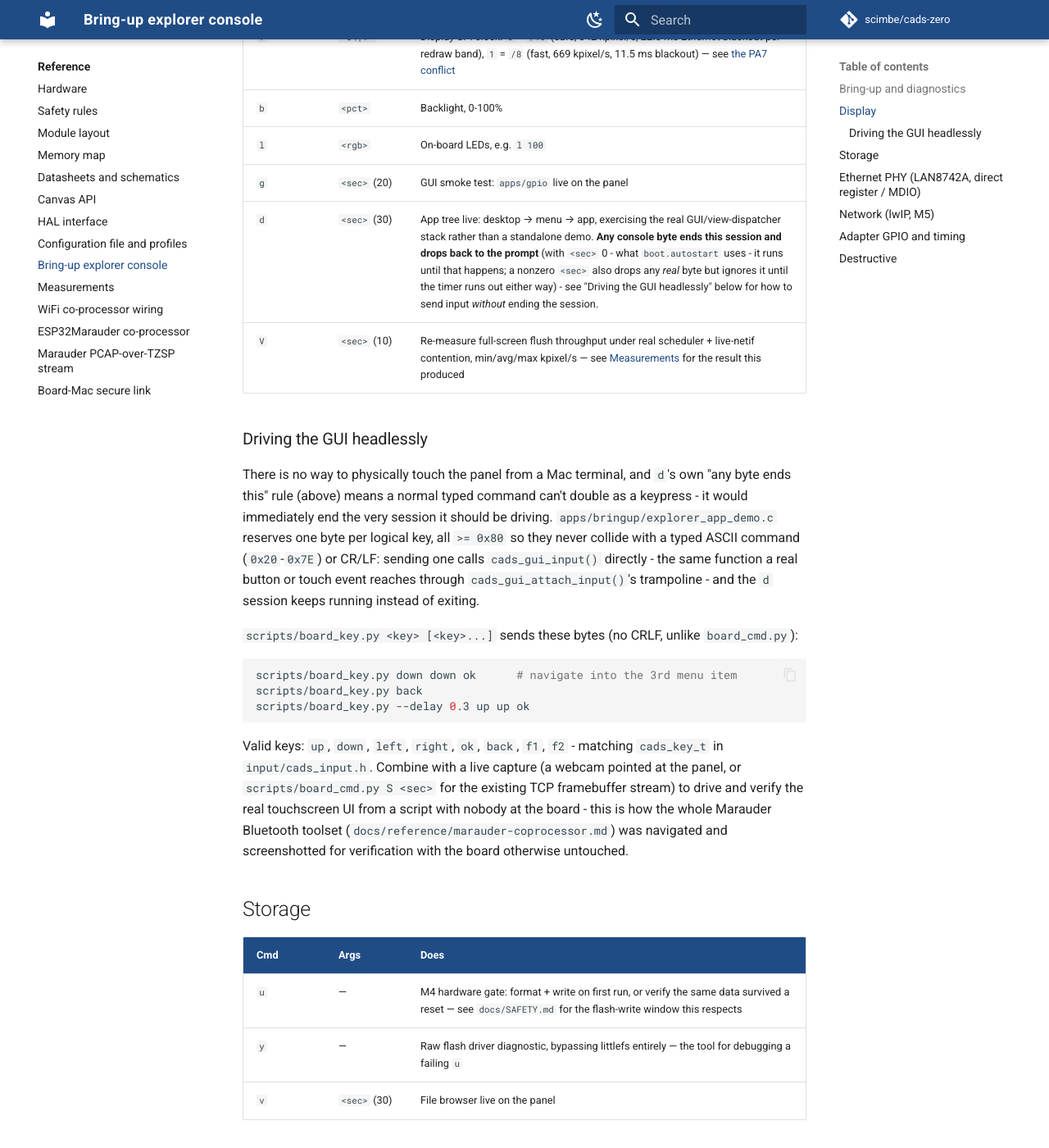
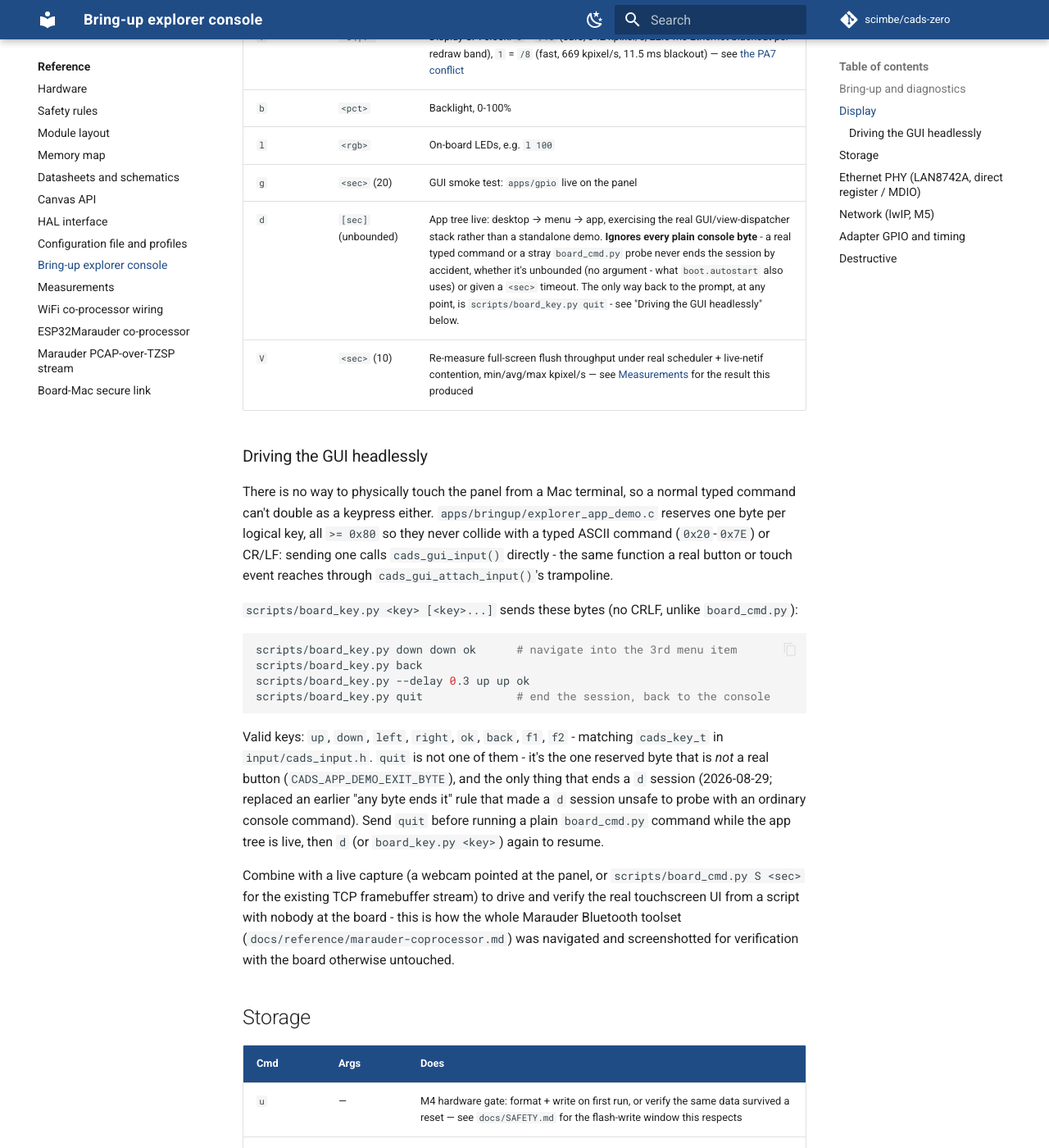
Before and after one commit to scimbe/cads-zero-firmware, an MkDocs documentation site: the page built from docs/reference/explorer-console.md, in a window 1280 px wide and 1400 px high, scrolled down 1414 px. Shown: the whole window at 82% size. Built offline with MkDocs 1.6.1 and Material for MkDocs 9.7.7, drawn with Linux system fonts in a browser that asks for light colours; comment, search, counter and statistics services are not loaded.

Commit message:
feat(gui): replace the 30-min GUI-session timeout with an explicit quit byte
User's own proposal, and the right one: instead of picking a duration
and having the session silently expire (this cost real back-and-forth
today - restarting it repeatedly, then explaining why the panel had
gone dark), the app-tree session now runs unbounded by default (`d`
with no argument, and boot.autostart's own call, both seconds == 0u)
and ignores every plain console byte - a real typed command or a
stray board_cmd.py probe can no longer end it by accident, matching
the protection a bounded `d <n>` already had.

The only way back to the console, at any point, is one new dedicated
byte (0x88, CADS_APP_DEMO_EXIT_BYTE) in the same reserved range as the
existing button-injection bytes - not a real button, sent via
`scripts/board_key.py quit`. Removes the old "seconds == 0 exits on
any byte" special case entirely rather than adding a third mode:
bounded and unbounded runs now share one byte-handling rule.

Hardware-verified: boot.autostart's unbounded session survived an `E`
probe untouched, `board_key.py quit` returned control immediately,
and a normal command worked right after.

````diff
--- a/docs/reference/explorer-console.md
+++ b/docs/reference/explorer-console.md
@@ -43,20 +43,18 @@ pass/fail check. See [Run the hardware gate](../how-to/board-test.md).
 | `b` | `<pct>` | Backlight, 0-100% |
 | `l` | `<rgb>` | On-board LEDs, e.g. `l 100` |
 | `g` | `<sec>` (20) | GUI smoke test: `apps/gpio` live on the panel |
-| `d` | `<sec>` (30) | App tree live: desktop → menu → app, exercising the real GUI/view-dispatcher stack rather than a standalone demo. **Any console byte ends this session and drops back to the prompt** (with `<sec>` 0 - what `boot.autostart` uses - it runs until that happens; a nonzero `<sec>` also drops any *real* byte but ignores it until the timer runs out either way) - see "Driving the GUI headlessly" below for how to send input *without* ending the session. |
+| `d` | `[sec]` (unbounded) | App tree live: desktop → menu → app, exercising the real GUI/view-dispatcher stack rather than a standalone demo. **Ignores every plain console byte** - a real typed command or a stray `board_cmd.py` probe never ends the session by accident, whether it's unbounded (no argument - what `boot.autostart` also uses) or given a `<sec>` timeout. The only way back to the prompt, at any point, is `scripts/board_key.py quit` - see "Driving the GUI headlessly" below. |
 | `V` | `<sec>` (10) | Re-measure full-screen flush throughput under real scheduler + live-netif contention, min/avg/max kpixel/s — see [Measurements](measurements.md) for the result this produced |
 
 ### Driving the GUI headlessly
 
-There is no way to physically touch the panel from a Mac terminal, and `d`'s
-own "any byte ends this" rule (above) means a normal typed command can't
-double as a keypress - it would immediately end the very session it should
-be driving. `apps/bringup/explorer_app_demo.c` reserves one byte per
-logical key, all `>= 0x80` so they never collide with a typed ASCII command
-(`0x20`-`0x7E`) or CR/LF: sending one calls `cads_gui_input()` directly -
-the same function a real button or touch event reaches through
-`cads_gui_attach_input()`'s trampoline - and the `d` session keeps running
-instead of exiting.
+There is no way to physically touch the panel from a Mac terminal, so a
+normal typed command can't double as a keypress either.
+`apps/bringup/explorer_app_demo.c` reserves one byte per logical key, all
+`>= 0x80` so they never collide with a typed ASCII command (`0x20`-`0x7E`)
+or CR/LF: sending one calls `cads_gui_input()` directly - the same function
+a real button or touch event reaches through `cads_gui_attach_input()`'s
+trampoline.
 
 `scripts/board_key.py <key> [<key>...]` sends these bytes (no CRLF, unlike
 `board_cmd.py`):
@@ -65,15 +63,24 @@ instead of exiting.
 scripts/board_key.py down down ok      # navigate into the 3rd menu item
 scripts/board_key.py back
 scripts/board_key.py --delay 0.3 up up ok
+scripts/board_key.py quit              # end the session, back to the console
 ```
 
 Valid keys: `up`, `down`, `left`, `right`, `ok`, `back`, `f1`, `f2` -
-matching `cads_key_t` in `input/cads_input.h`. Combine with a live capture
-(a webcam pointed at the panel, or `scripts/board_cmd.py S <sec>` for the
-existing TCP framebuffer stream) to drive and verify the real touchscreen
-UI from a script with nobody at the board - this is how the whole Marauder
-Bluetooth toolset (`docs/reference/marauder-coprocessor.md`) was navigated
-and screenshotted for verification with the board otherwise untouched.
+matching `cads_key_t` in `input/cads_input.h`. `quit` is not one of them -
+it's the one reserved byte that is *not* a real button
+(`CADS_APP_DEMO_EXIT_BYTE`), and the only thing that ends a `d` session
+(2026-08-29; replaced an earlier "any byte ends it" rule that made a `d`
+session unsafe to probe with an ordinary console command). Send `quit`
+before running a plain `board_cmd.py` command while the app tree is live,
+then `d` (or `board_key.py <key>`) again to resume.
+
+Combine with a live capture (a webcam pointed at the panel, or
+`scripts/board_cmd.py S <sec>` for the existing TCP framebuffer stream) to
+drive and verify the real touchscreen UI from a script with nobody at the
+board - this is how the whole Marauder Bluetooth toolset
+(`docs/reference/marauder-coprocessor.md`) was navigated and screenshotted
+for verification with the board otherwise untouched.
 
 ## Storage
 
````
Also changed, not shown: 3 other files.
